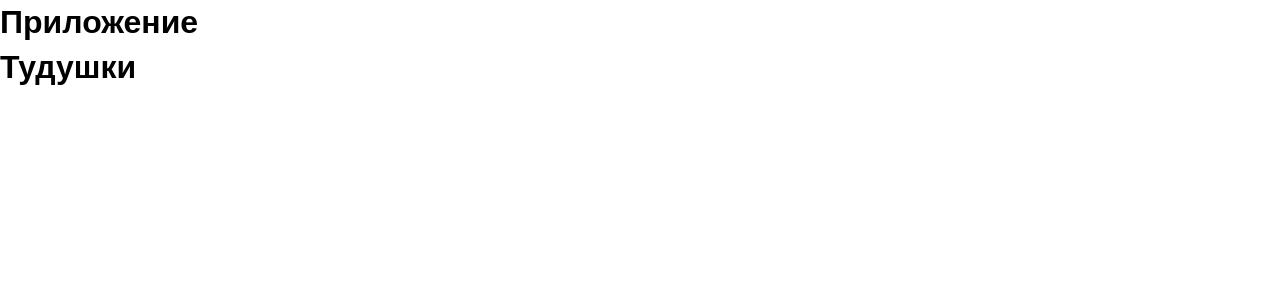
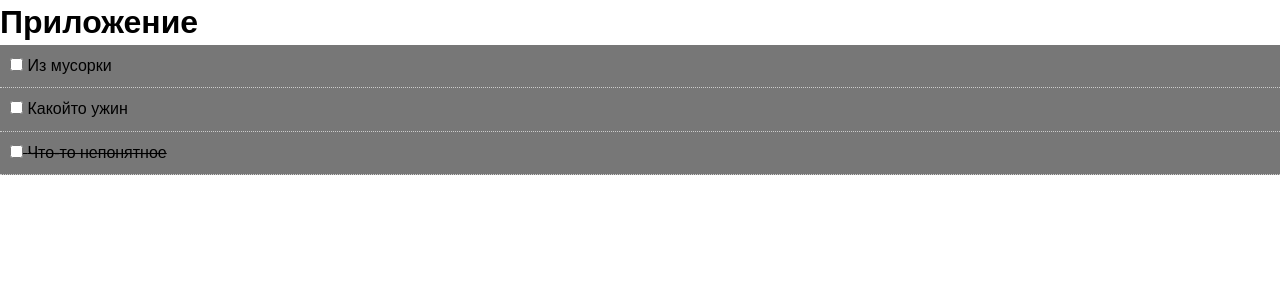
Before and after one commit to Vittozich/react-test-app, a React (Create React App) app: page / in a window 1280 px wide. Shown: the top 300 px of the page. Built offline with nearby package versions, Linux system fonts and the light colour scheme; the HTML template or start-up script is replaced by a standard one.

Commit message:
continue learn (component drilling)

```diff
--- a/src/App.js
+++ b/src/App.js
@@ -19,17 +19,27 @@
       {
         id: 3,
         title: 'Что-то непонятное',
-        completed: false
+        completed: true
       },
     ]
   }
+// Toggle Complete
+  markComplete = (id) => {
+    this.setState({ todos: this.state.todos.map(todo => {
+      if (todo.id == id){
+        todo.completed = !todo.completed
+      }
+      return todo
+    }) })
+  }
+
 
   render() {
 
     return (
       <div className="App">
         <h1>Приложение</h1>
-        <Todos todos={this.state.todos} />
+        <Todos todos={this.state.todos} markComplete={this.markComplete} />
       </div>
     );
   }
--- /dev/null
+++ b/src/components/TodoItems.js
@@ -0,0 +1,38 @@
+import React, { Component } from 'react'
+import PropTypes from 'prop-types';
+
+export class TodoItems extends Component {
+
+  getStyle = () => {
+    // if (this.props.todo.completed){
+    //   return{
+    //     textDecoration: 'line-through'
+    //   }
+    // }else{
+    //   return{
+    //     textDecoration: 'none'
+    //   }
+    return {
+      background: "#777",
+      padding: '10px',
+      borderBottom: '1px #ccc dotted',
+      textDecoration: this.props.todo.completed ? 'line-through' : 'none'
+    }
+  }
+
+  render() {
+    const {id, title} = this.props.todo
+    return (
+      <div style={this.getStyle()}>
+        <input type="checkbox" onChange={this.props.markComplete.bind(this, id)} /> {' '}
+        {title}
+      </div>
+    )
+  }
+}
+
+TodoItems.propTypes = {
+  todo: PropTypes.object.isRequired
+}
+
+export default TodoItems
--- a/src/components/Todos.js
+++ b/src/components/Todos.js
@@ -1,15 +1,25 @@
 import React, { Component } from 'react';
+import TodoItem from './TodoItems';
+import PropTypes from 'prop-types';
+
 
 class Todos extends Component {
 
 
+
+
+
   render() {
-    return (
-      <div>
-        <h1>Тудушки</h1>
-      </div>
-    );
+    return this.props.todos.map((todo) => (
+      <TodoItem key={todo.id} todo={todo} markComplete={this.props.markComplete} />
+    ));
   }
 }
 
+
+Todos.propTypes = {
+  todos: PropTypes.array.isRequired
+}
+
+
 export default Todos;
```
Also changed, not shown: 1 other file (tests, documents, lock files or other folders).
